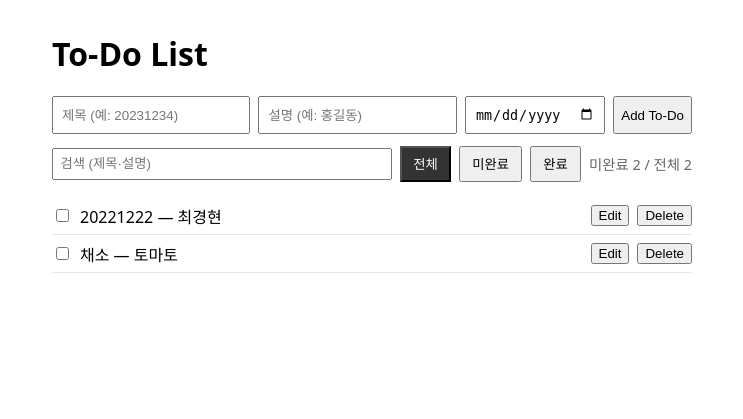
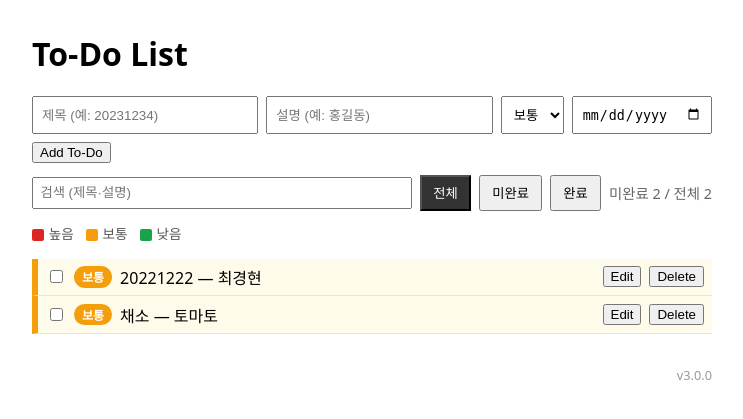
Before and after one commit to kh9092/Fastapi-Todos, a FastAPI app: page / in a window 1280 px wide. Shown: the top 419 px of the page, without its empty margins (268-1011 px from the left). Run offline with FastAPI, Linux system fonts and the light colour scheme.

Commit message:
우선순위 색 표시, 버전 표시

```diff
--- a/fastapi-app/main.py
+++ b/fastapi-app/main.py
@@ -1,9 +1,12 @@
 import json
 from pathlib import Path
+from typing import Literal
 
 from fastapi import FastAPI, HTTPException
 from fastapi.responses import FileResponse
 from pydantic import BaseModel, Field
+
+VERSION = "v3.0.0"
 
 BASE_DIR = Path(__file__).resolve().parent       # main.py 가 있는 폴더
 TODO_FILE = BASE_DIR / "todo.json"
@@ -12,14 +15,15 @@ INDEX_FILE = BASE_DIR / "templates" / "index.html"
 if not TODO_FILE.exists():                       # 없으면 빈 목록으로 만들어 둔다
     TODO_FILE.write_text("[]", encoding="utf-8")
 
-app = FastAPI(title="To-Do List API")
+app = FastAPI(title="To-Do List API", version=VERSION)
 
 
 class TodoIn(BaseModel):                         # 클라이언트가 보내는 데이터 (id 없음)
     title: str = Field(min_length=1, max_length=100)
     description: str = ""
     completed: bool = False
-    due_date: str = ""                           # [추가] 마감일 "YYYY-MM-DD", 없으면 빈 문자열
+    due_date: str = ""                           # 마감일 "YYYY-MM-DD", 없으면 빈 문자열
+    priority: Literal["high", "normal", "low"] = "normal"   # [추가] 우선순위
 
 
 class TodoItem(TodoIn):                          # 서버가 돌려주는 데이터 (id 있음)
@@ -73,6 +77,11 @@ def delete_todo(todo_id: int) -> None:
     save_todos(todos)
 
 
+@app.get("/version", include_in_schema=False)    # [추가] 화면 하단 버전 표시용
+def get_version() -> dict:
+    return {"version": VERSION}
+
+
 @app.get("/", include_in_schema=False)           # 화면 서빙
 def read_root() -> FileResponse:
     return FileResponse(INDEX_FILE, media_type="text/html")
--- a/fastapi-app/templates/index.html
+++ b/fastapi-app/templates/index.html
@@ -5,14 +5,24 @@
     <meta name="viewport" content="width=device-width, initial-scale=1.0">
     <title>To-Do List</title>
     <style>
-        body { font-family: system-ui, sans-serif; max-width: 640px; margin: 2rem auto; padding: 0 1rem; }
+        body { font-family: system-ui, sans-serif; max-width: 680px; margin: 2rem auto; padding: 0 1rem; }
         form { display: flex; gap: .5rem; flex-wrap: wrap; margin-bottom: .75rem; }
         input[type="text"] { flex: 1 1 10rem; padding: .5rem; }
-        input[type="date"] { padding: .5rem; }
+        input[type="date"], select { padding: .5rem; }
         ul { list-style: none; padding: 0; }
-        li { display: flex; align-items: center; gap: .5rem; padding: .4rem 0; border-bottom: 1px solid #e5e5e5; }
+        li { display: flex; align-items: center; gap: .5rem; padding: .4rem .5rem; border-bottom: 1px solid #e5e5e5;
+             border-left: 6px solid #f59e0b; }
+        li.p-high   { border-left-color: #dc2626; background: #fef2f2; }
+        li.p-normal { border-left-color: #f59e0b; background: #fffbeb; }
+        li.p-low    { border-left-color: #16a34a; background: #f0fdf4; }
+        li.is-done  { border-left-color: #9ca3af; background: #f5f5f5; }
         li .text { flex: 1; }
         .done { text-decoration: line-through; color: #888; }
+        .badge { font-size: .75rem; font-weight: 600; padding: .1rem .5rem; border-radius: 999px; color: #fff; white-space: nowrap; }
+        .badge.high   { background: #dc2626; }
+        .badge.normal { background: #f59e0b; }
+        .badge.low    { background: #16a34a; }
+        .badge.done   { background: #9ca3af; }
         .due { font-size: .85rem; color: #666; white-space: nowrap; }
         .overdue { color: #b00020; font-weight: 600; }
         #error { color: #b00020; }
@@ -22,6 +32,13 @@
         .filter.active { background: #333; color: #fff; }
         #count { color: #666; font-size: .9rem; margin-left: auto; }
         #empty { color: #888; padding: 1rem 0; }
+        #legend { display: flex; gap: .75rem; font-size: .85rem; color: #555; margin-bottom: .5rem; }
+        #legend span::before { content: ""; display: inline-block; width: .75rem; height: .75rem; margin-right: .3rem;
+                               border-radius: 2px; vertical-align: middle; }
+        #legend .l-high::before   { background: #dc2626; }
+        #legend .l-normal::before { background: #f59e0b; }
+        #legend .l-low::before    { background: #16a34a; }
+        #version { margin-top: 2rem; color: #999; font-size: .8rem; text-align: right; }
     </style>
 </head>
 <body>
@@ -29,6 +46,11 @@
     <form id="todo-form">
         <input type="text" id="title" placeholder="제목 (예: 20231234)" required>
         <input type="text" id="description" placeholder="설명 (예: 홍길동)">
+        <select id="priority" title="우선순위">
+            <option value="high">높음</option>
+            <option value="normal" selected>보통</option>
+            <option value="low">낮음</option>
+        </select>
         <input type="date" id="due-date" title="마감일 (선택)">
         <button type="submit">Add To-Do</button>
     </form>
@@ -41,13 +63,23 @@
         <span id="count"></span>
     </div>
 
+    <div id="legend">
+        <span class="l-high">높음</span>
+        <span class="l-normal">보통</span>
+        <span class="l-low">낮음</span>
+    </div>
+
     <p id="error" role="alert" hidden></p>
     <ul id="todo-list"></ul>
     <p id="empty" hidden>표시할 항목이 없습니다.</p>
+    <p id="version"></p>
 
     <script>
         const $ = (id) => document.getElementById(id);
         const listEl = $("todo-list"), errorEl = $("error"), emptyEl = $("empty"), countEl = $("count");
+
+        const PRIORITY_LABEL = { high: "높음", normal: "보통", low: "낮음" };
+        const PRIORITY_ORDER = { high: 0, normal: 1, low: 2 };
 
         let todos = [];            // 서버에서 받아온 전체 목록
         let filter = "all";        // all | active | done
@@ -82,13 +114,14 @@
           return Object.assign(document.createElement("button"), { textContent: label, onclick });
         }
 
-        // 필터 + 검색을 적용하고, 미완료를 위로 · 마감일 빠른 순으로 정렬한다
+        // 필터 + 검색 적용 후: 미완료 먼저 → 우선순위 높은 순 → 마감일 빠른 순
         function visibleTodos() {
           const noDate = "9999-99-99";
           return todos
             .filter((t) => filter === "all" || (filter === "done") === t.completed)
             .filter((t) => `${t.title} ${t.description}`.toLowerCase().includes(keyword))
             .sort((a, b) => (a.completed - b.completed)
+              || (PRIORITY_ORDER[a.priority] - PRIORITY_ORDER[b.priority])
               || (a.due_date || noDate).localeCompare(b.due_date || noDate));
         }
 
@@ -108,8 +141,14 @@
               textContent: `${todo.title} — ${todo.description}`,
               className: todo.completed ? "text done" : "text",
             });
+            const badge = Object.assign(document.createElement("span"), {
+              textContent: todo.completed ? "완료" : PRIORITY_LABEL[todo.priority],
+              className: `badge ${todo.completed ? "done" : todo.priority}`,
+            });
+
             const li = document.createElement("li");
-            li.append(check, text);
+            li.className = todo.completed ? "is-done" : `p-${todo.priority}`;
+            li.append(check, badge, text);
 
             if (todo.due_date) {                       // 마감일이 있으면 표시하고, 지났으면 빨갛게
               const overdue = !todo.completed && todo.due_date < today();
@@ -131,7 +170,12 @@
           if (description === null) return;
           const due_date = prompt("마감일 (YYYY-MM-DD, 없으면 비워두세요):", todo.due_date);
           if (due_date === null) return;
-          save(todo.id, { ...todo, title: title.trim(), description: description.trim(), due_date: due_date.trim() });
+          const pr = prompt("우선순위 (1=높음, 2=보통, 3=낮음):",
+            { high: "1", normal: "2", low: "3" }[todo.priority]);
+          if (pr === null) return;
+          const priority = { "1": "high", "2": "normal", "3": "low" }[pr.trim()] || todo.priority;
+          save(todo.id, { ...todo, title: title.trim(), description: description.trim(),
+                          due_date: due_date.trim(), priority });
         }
 
         function remove(id) {
@@ -146,6 +190,7 @@
               title: $("title").value.trim(),
               description: $("description").value.trim(),
               due_date: $("due-date").value,
+              priority: $("priority").value,
             });
             event.target.reset();
             await load();
@@ -162,6 +207,8 @@
           };
         });
 
+        fetch("/version").then((r) => r.json()).then((v) => { $("version").textContent = v.version; }).catch(() => {});
+
         load();
     </script>
 </body>
```
